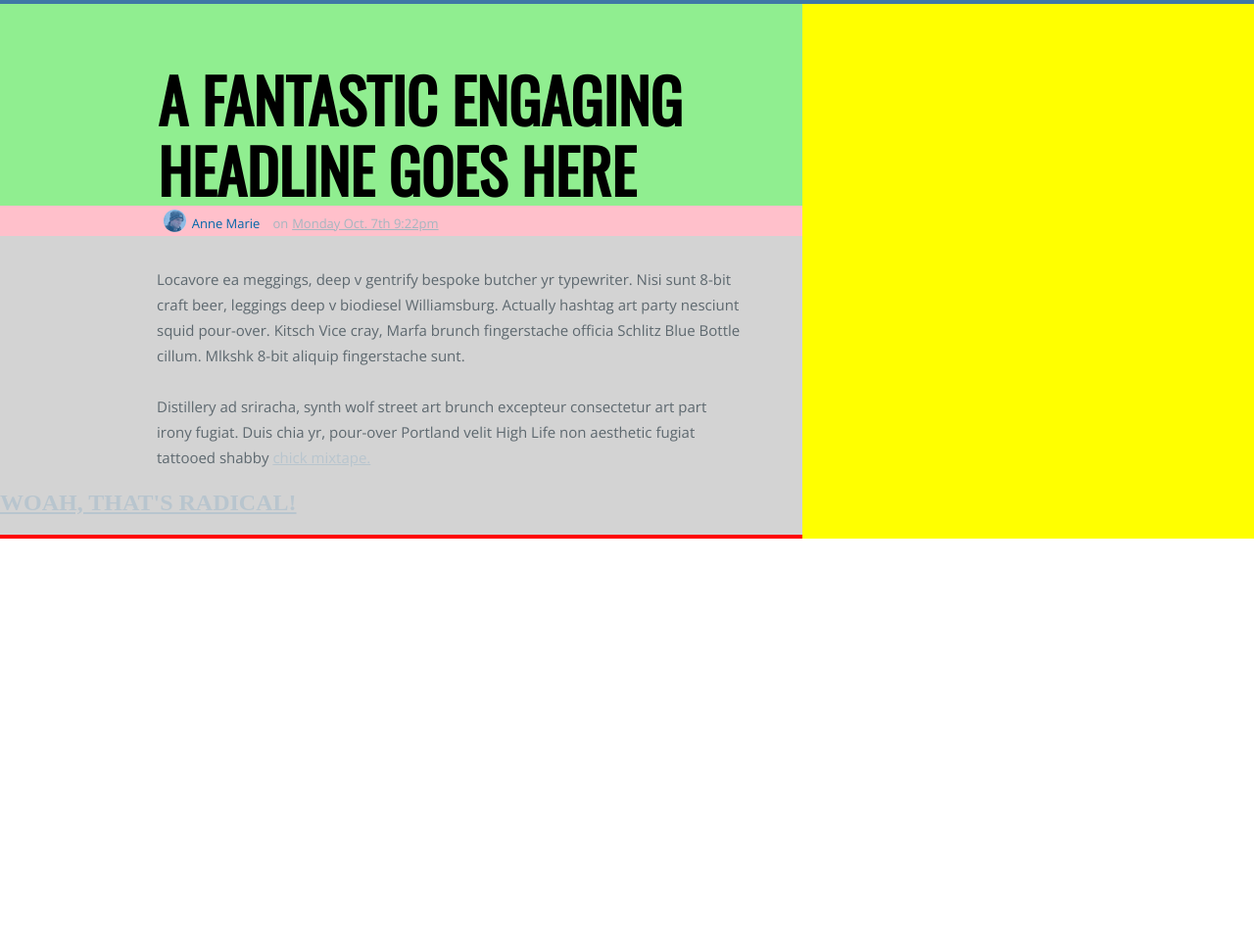
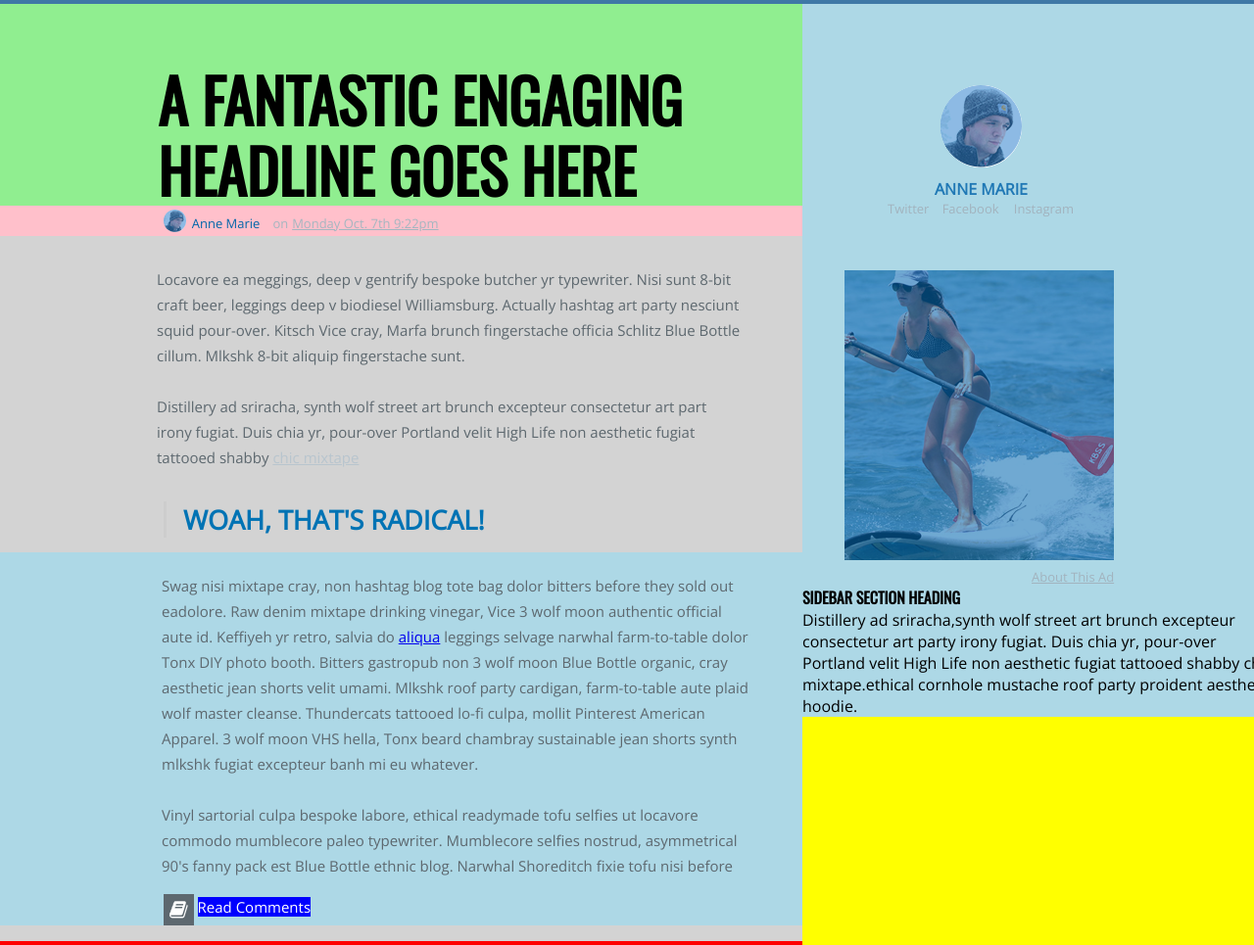
Before and after one commit to frazierr2/1.4-pixel-perfect, a plain HTML site: page index.html in a window 1280 px wide. Shown: the part 519-1484 px from the top of the page at 98% size. Before the commit the page ends 1069 px from the top, so only its background shows below. Drawn offline with nearby package versions, Linux system fonts and the light colour scheme; grey boxes are pictures that could not be loaded.

Commit message:
Changes To Right Side

```diff
--- a/index.html
+++ b/index.html
@@ -4,6 +4,7 @@
     <meta charset="utf-8">
     <title>Surf &amp; Paddle Co.</title>
     <link href="https://fonts.googleapis.com/css?family=Open+Sans|Oswald" rel="stylesheet">
+    <link rel="stylesheet" href="https://maxcdn.bootstrapcdn.com/font-awesome/4.6.3/css/font-awesome.min.css" media="screen" title="no title">
     <!-- <link rel="stylesheet" href="resets.css" media="screen" title="no title"> -->
     <link rel="stylesheet" href="styles.css" media="screen" title="no title" charset="utf-8">
   </head>
@@ -49,11 +50,48 @@
               Locavore ea meggings, deep v gentrify bespoke butcher yr typewriter. Nisi sunt 8-bit craft beer, leggings deep v biodiesel Williamsburg. Actually hashtag art party nesciunt squid pour-over. Kitsch Vice cray, Marfa brunch fingerstache officia Schlitz Blue Bottle cillum. Mlkshk 8-bit aliquip fingerstache sunt.
               <br>
               <br>
-              Distillery ad sriracha, synth wolf street art brunch excepteur consectetur art part irony fugiat. Duis chia yr, pour-over Portland velit High Life non aesthetic fugiat tattooed shabby <a href="">chick mixtape.
+              Distillery ad sriracha, synth wolf street art brunch excepteur consectetur art part irony fugiat. Duis chia yr, pour-over Portland velit High Life non aesthetic fugiat tattooed shabby <a href="#">chic mixtape</a>
             </p>
             <h2>woah, that's radical!</h2>
           </div>
+        <!-- END OF MIDDLE SECTION  -->
+          <div class="inside-bottom">
+            <p>
+              Swag nisi mixtape cray, non hashtag blog tote bag dolor bitters before they sold out eadolore. Raw denim mixtape drinking vinegar, Vice 3 wolf moon authentic official aute id. Keffiyeh yr retro, salvia do <a class=
+              "rollover" href="#">aliqua</a> leggings selvage narwhal farm-to-table dolor Tonx DIY photo booth. Bitters gastropub non 3 wolf moon Blue Bottle organic, cray aesthetic jean shorts velit umami. Mlkshk roof party cardigan, farm-to-table aute plaid wolf master cleanse. Thundercats tattooed lo-fi culpa, mollit Pinterest American Apparel. 3 wolf moon VHS hella, Tonx beard chambray sustainable jean shorts synth mlkshk fugiat excepteur banh mi eu whatever.
+              <br>
+              <br>
+              Vinyl sartorial culpa bespoke labore, ethical readymade tofu selfies ut locavore commodo mumblecore paleo typewriter. Mumblecore selfies nostrud, asymmetrical 90's fanny pack est Blue Bottle ethnic blog. Narwhal Shoreditch fixie tofu nisi before
+            </p>
+            <ul class="hlinks">
+              <i class="fa fa-book" aria-hidden="true"></i>
+              <li class="re">Read Comments</li>
+              <li class="rl"></li>
+              <li class="share"></li>
+            </ul>
+          </div>
+
       </div>
+      <!-- RIGHT CONTENT -->
+
+         <div class="container-right">
+            <img class="headshot2"src="images/headshot.png" alt="" />
+            <h3>Anne Marie</h3>
+            <ul>
+              <li class="t">Twitter</li>
+              <li class="f">Facebook</li>
+              <li class="in">Instagram</li>
+            </ul>
+            <img class="girl"src="images/girl.png" alt="" />
+            <a href="#">About This Ad</a>
+            <h4>Sidebar Section Heading</h4>
+            <p>
+              Distillery ad sriracha,synth wolf street art brunch excepteur consectetur art party irony fugiat. Duis chia yr, pour-over Portland velit High Life non aesthetic fugiat tattooed shabby chic mixtape.ethical cornhole mustache roof party proident aesthetic hoodie.
+            </p>
+          </div>
+
+
+
    </div>
    </div>
   </body>
--- a/styles.css
+++ b/styles.css
@@ -128,6 +128,7 @@ h3{
 
 /*LEFT COLUMN*/
 .container-left{
+  display: inline-block;
   background-color: lightgrey;
   width: 63%;
   border-bottom: 4px solid red;
@@ -208,4 +209,124 @@ line-height: 26px;
 }
 .inside-middle h2{
   text-transform: uppercase;
+  font-family: 'Open Sans';
+  margin: 0;
+  font-size: 27px;
+  margin-left: 167px;
+  margin-top: 32px;
+  color: #0073B4;
+  padding-left: 17px;
+  border-left: 3px solid #CDCDCD;
 }
+
+/*BOTTOM LEFT MIDDLE*/
+.inside-bottom{
+  background-color: lightblue;
+}
+
+.inside-bottom p{
+  font-family: 'Open Sans';
+  color: #5D686F;
+  font-size: 15px;
+  padding-left: 165px;
+  padding-right: 50px;
+  padding-top: 21px;
+  line-height: 26px;
+}
+.rollover:hover{
+  color: green;
+}
+
+.hlinks{
+  position: relative;
+
+}
+.fa-book{
+  font-size: 20px;
+  background-color: #5D686F;
+  color: white;
+  margin-left: 127px;
+  vertical-align: middle;
+  padding: 6px;
+
+}
+
+.re{
+  font-size: 15px;
+  font-family: 'Open Sans';
+  position: relative;
+  background-color: blue;
+  color: white;
+
+}
+
+/*RIGHT CONTENT*/
+
+.container-right{
+  display: inline-block;
+  width: 37%;
+  background-color: lightblue;
+  float: right;
+}
+.container-right ul{
+  margin: 0;
+  font-size: 13px;
+  margin-left: 47px;
+
+}
+.headshot2 {
+  padding-left: 141px;
+  padding-top: 83px;
+}
+.container-right h3{
+  margin: 0;
+  font-family: 'Open Sans';
+  text-transform: uppercase;
+  font-size: 16px;
+  padding-left: 135px;
+  padding-top: 7px;
+  color: #2078B5;
+
+}
+.t{
+  font-family: 'Open Sans';
+  color:#A2B3BE;
+  font-size: 13px;
+
+}
+.f{
+  font-family: 'Open Sans';
+  padding-left: 10px;
+  color: #A2B3BE;
+  font-size: 13px;
+
+}
+.in{
+  font-family: 'Open Sans';
+  padding-left: 12px;
+  color: #A2B3BE;
+  font-size: 13px;
+
+}
+.girl{
+padding-left: 43px;
+padding-top: 54px;
+}
+.container-right a{
+  display: block;
+  font-family: 'Open Sans';
+  font-size: 13px;
+  padding-left: 234px;
+  padding-top: 4px;
+  color: #A2B3BE;
+}
+.container-right h4{
+  font-family: 'Oswald';
+  text-transform: uppercase;
+  margin: 0;
+
+}
+.container-right p{
+  font-family: 'Open Sans';
+  margin: 0;
+}
```
Also changed, not shown: images/girl.png (added).
